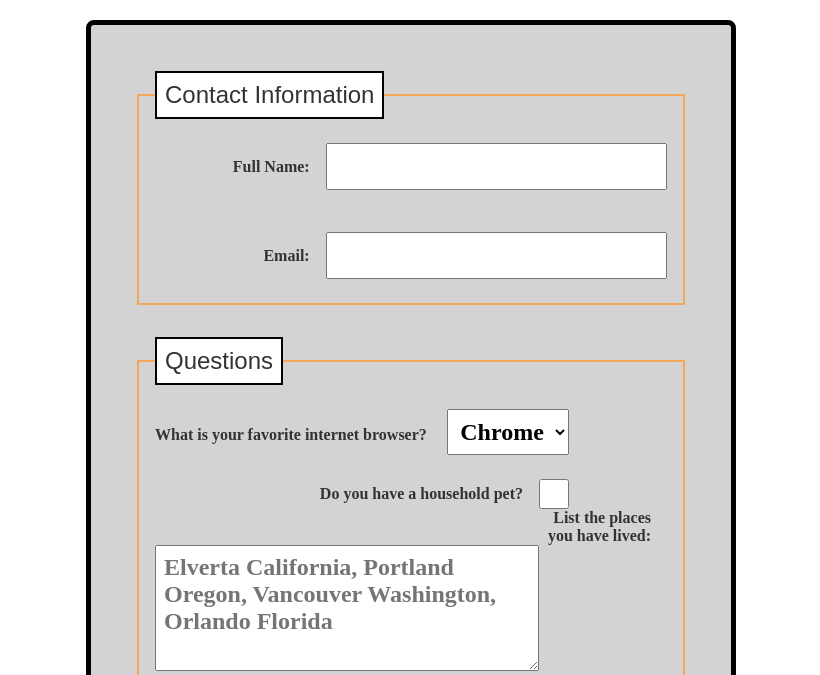
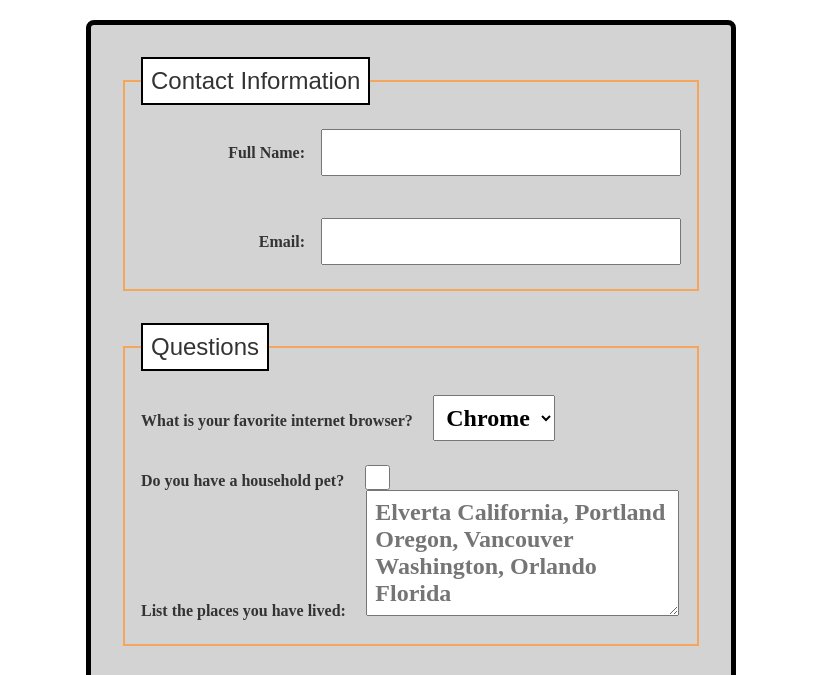
Before and after one commit to CherynHunter/wdd130, a plain HTML site: page week05/poll-form.html in a window 1280 px wide. Shown: the part 100-775 px from the top of the page, without its empty margins (229-1049 px from the left). Drawn offline with Linux system fonts and the light colour scheme; a web font is replaced by a local one.

Commit message:
poll draft 4

```diff
--- a/week05/poll-form.html
+++ b/week05/poll-form.html
@@ -25,7 +25,7 @@
             </fieldset>
             <fieldset>
                 <legend>Questions</legend>
-                <div class="form-itms column1">
+                <div class="form-items column1">
                     <label for="browser">What is your favorite internet browser?</label>
                     <select id="browser" name="browser">
                         <option value="chrome">Chrome</option>
@@ -36,7 +36,7 @@
                         <option value="other">Other</option>
                     </select><br>
                 </div>
-                <div class="form-item column1">
+                <div class="form-items column1">
                     <label for="pet">Do you have a household pet?</label>
                     <input type="checkbox" id="pet" name="pet"><br>
                     <label for="feedback">List the places you have lived:</label>
--- a/week05/styles/poll-form.css
+++ b/week05/styles/poll-form.css
@@ -26,8 +26,8 @@ h1{
 
 form{
     width: 650px;
-    margin: 20px auto;
-    padding: 30px;
+    margin: 0 auto;
+    padding: 1rem;
     border: 5px solid black;
     border-radius: 0.5rem;
     background-color: lightgray;
@@ -38,8 +38,8 @@ fieldset{
     display: grid;
     grid-gap: 0.5rem;
     margin: 1rem;
+    border: 2px solid #f5a65b;
     padding: 1rem;
-    border: 2px solid #f5a65b;
 }
 
 legend{
@@ -66,8 +66,8 @@ input, select, textarea{
 }
 
 input[type="checkbox"]{
-    width: 30px;
-    height: 30px;
+    width: 25px;
+    height: 25px;
     vertical-align: bottom;
 }
 
```
